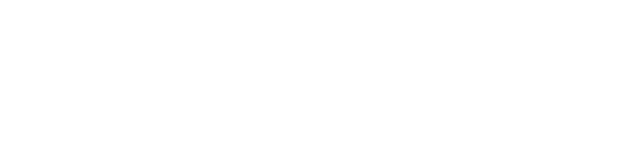
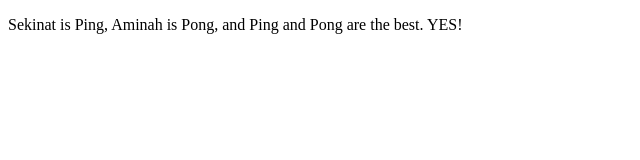
Before and after one commit to AminahAliu/PP-repository--A-S, a plain HTML site: page index.html in a window 1280 px wide. Shown: the whole page, without its empty margins (0-640 px from the left). Drawn offline with Linux system fonts and the light colour scheme.

Commit message:
feat: If applied, this commit updates index.html
As Ms Pong, I need to update index.html

```diff
--- a/index.html
+++ b/index.html
@@ -7,6 +7,6 @@
     </head>
 
     <body>
-
+<p>Sekinat is Ping, Aminah is Pong, and Ping and Pong are the best. YES!</p>
     </body>
 </html>
```
